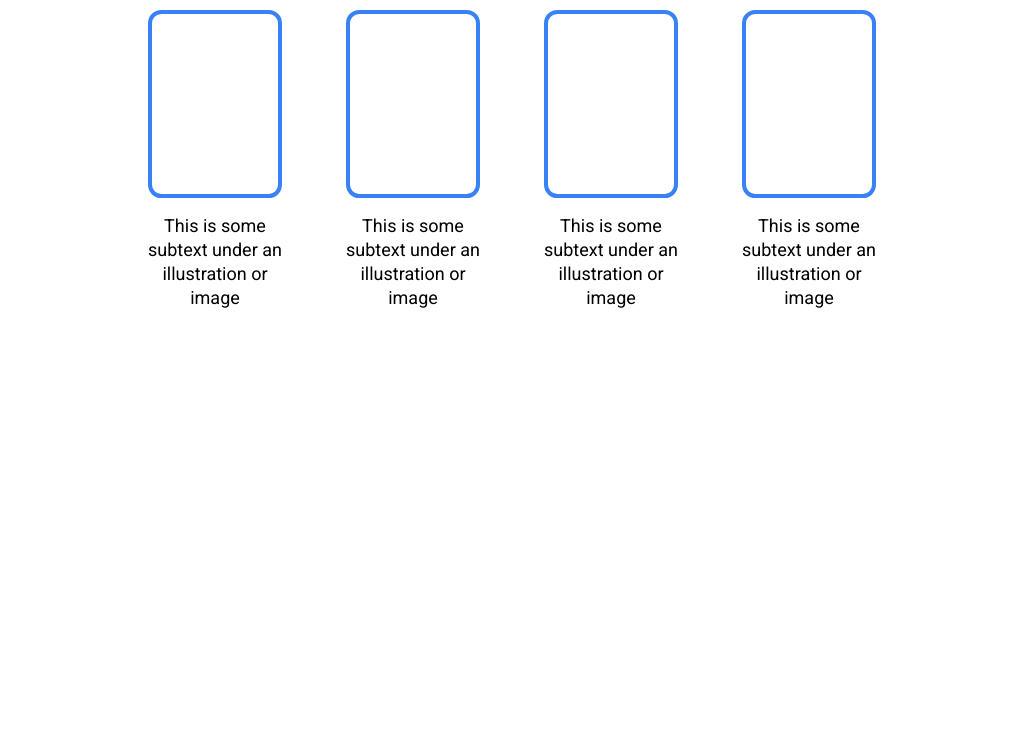
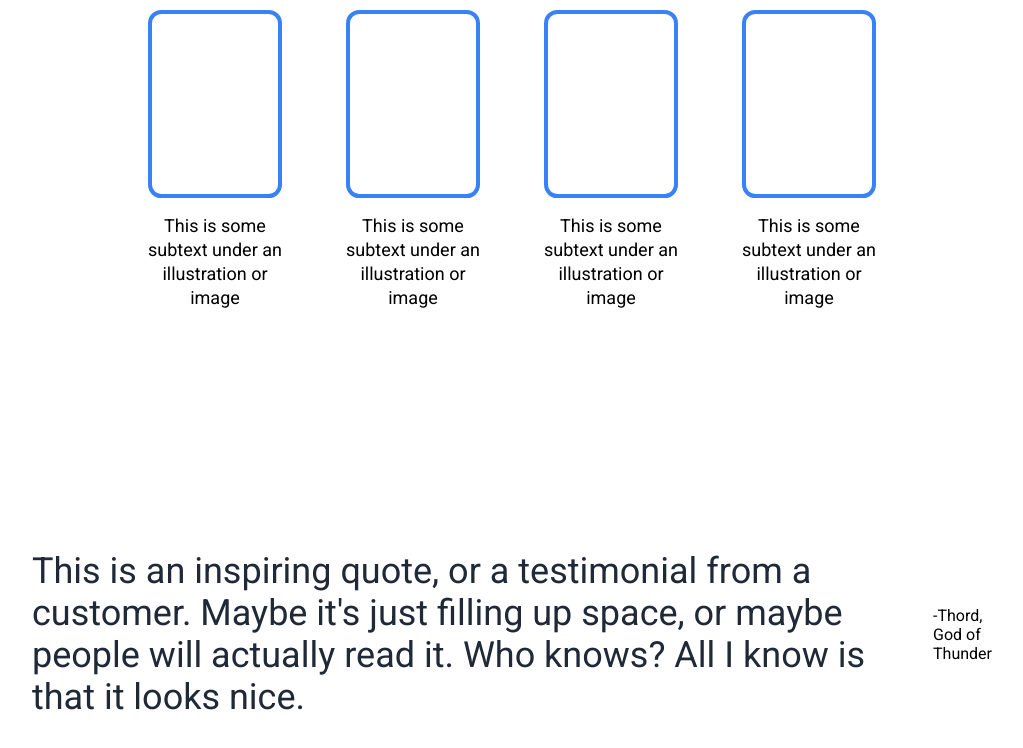
Before and after one commit to joshua-nelson/odin-landing, a plain HTML site: page index.html in a window 1280 px wide. Shown: the part 552-1300 px from the top of the page, without its empty margins (128-1151 px from the left). Before the commit the page ends 862 px from the top, so only its background shows below. Drawn offline with Linux system fonts and the light colour scheme.

Commit message:
Add initial styling of quote section

```diff
--- a/css/style.css
+++ b/css/style.css
@@ -107,8 +107,6 @@ header {
 
 
 
-
-
 .hero__image__container {
     background-color: gray;
     display: flex;
@@ -119,13 +117,13 @@ header {
 
 /* Information Section */
 
+
 .information {
-    height: 15vh;
     display: flex;
     align-items: center;
     flex-direction: column;
     gap: 2rem;
-    padding: 5rem
+    padding: 5rem;
 
 }
 
@@ -160,3 +158,16 @@ header {
     font-size: 18px;
     text-align: center;
 }
+
+.quote {
+    display: flex;
+    justify-content: center;
+    align-items: center;
+    padding: 10rem;
+}
+
+.quote__text {
+    font-size: 36px;
+    color: #1F2937;
+    font-weight: 200;
+}
--- a/index.html
+++ b/index.html
@@ -56,6 +56,14 @@
             </div>
         </div>
     </section>
+    <section class="quote">
+        <div class="quote__text">
+            <p>This is an inspiring quote, or a testimonial from a customer. Maybe it's just filling up space, or maybe people will actually read it. Who knows? All I know is that it looks nice.</p>
+        </div>
+        <div class="quote__author">
+            <p>-Thord, God of Thunder</p>
+        </div>
+    </section>
 
 </body>
 </html>
```
